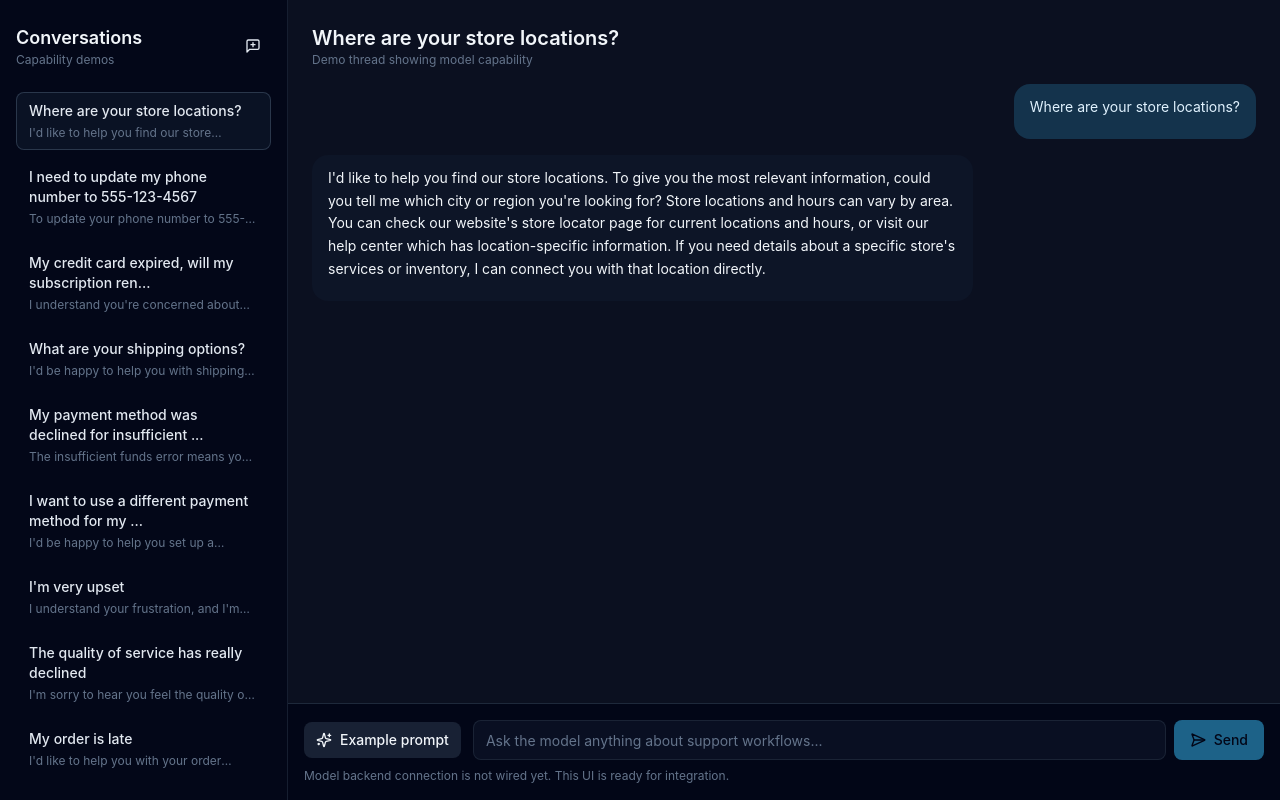
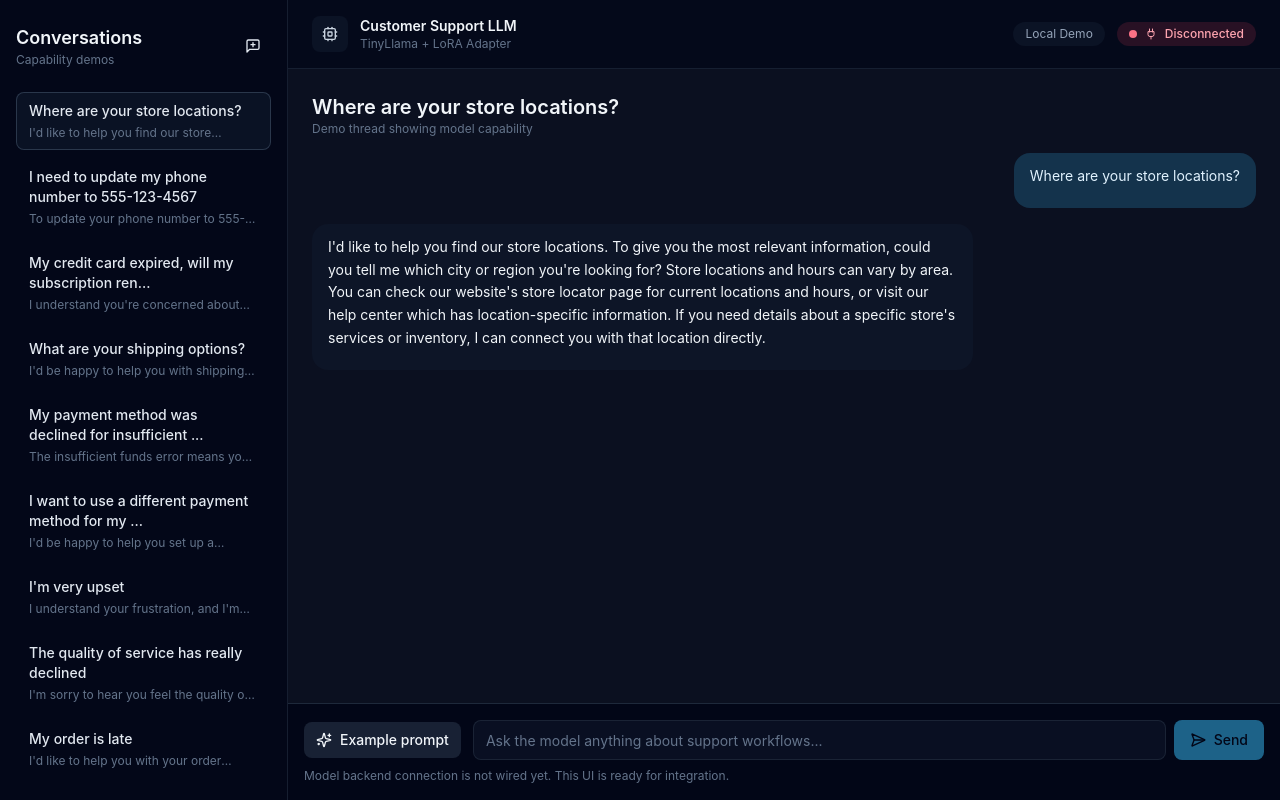
Before and after one commit to Padraigobrien08/customer-support-llm-finetune, a React (Vite) app in the folder frontend/: page / in a window 1280 px wide. Built offline with nearby package versions, Linux system fonts and the light colour scheme.

Commit message:
Add HeaderBar component to App and initialize model status

```diff
--- a/frontend/src/App.tsx
+++ b/frontend/src/App.tsx
@@ -2,6 +2,7 @@ import { useMemo, useState } from "react";
 import { ThreadList } from "@/components/ThreadList";
 import { ChatWindow } from "@/components/ChatWindow";
 import { PromptComposer } from "@/components/PromptComposer";
+import { HeaderBar } from "@/components/HeaderBar";
 import { examplePrompts, initialThreads, Thread } from "@/data/threads";
 import { generateMockReply } from "@/lib/mockModel";
 
@@ -14,6 +15,7 @@ export default function App() {
   const [activeId, setActiveId] = useState(initialThreads[0]?.id ?? "");
   const [input, setInput] = useState("");
   const [isGeneratingPrompt, setIsGeneratingPrompt] = useState(false);
+  const modelStatus: "connected" | "disconnected" = "disconnected";
 
   const activeThread = useMemo(
     () => threads.find((thread) => thread.id === activeId) || threads[0],
@@ -85,6 +87,11 @@ export default function App() {
         onNewThread={handleNewThread}
       />
       <div className="flex flex-1 flex-col">
+        <HeaderBar
+          modelName="TinyLlama + LoRA Adapter"
+          status={modelStatus}
+          environment="Local Demo"
+        />
         <ChatWindow thread={activeThread} />
         <PromptComposer
           value={input}
--- /dev/null
+++ b/frontend/src/components/HeaderBar.tsx
@@ -0,0 +1,53 @@
+import { Cpu, Plug } from "lucide-react";
+import { cn } from "@/lib/utils";
+
+interface HeaderBarProps {
+  modelName: string;
+  status: "connected" | "disconnected";
+  environment?: string;
+}
+
+export function HeaderBar({ modelName, status, environment }: HeaderBarProps) {
+  const isConnected = status === "connected";
+
+  return (
+    <header className="flex items-center justify-between border-b border-slate-800/70 bg-slate-950/70 px-6 py-4">
+      <div className="flex items-center gap-3">
+        <div className="flex h-9 w-9 items-center justify-center rounded-lg bg-slate-900/70">
+          <Cpu className="h-4 w-4 text-slate-300" />
+        </div>
+        <div>
+          <div className="text-sm font-semibold text-slate-100">
+            Customer Support LLM
+          </div>
+          <div className="text-xs text-slate-500">{modelName}</div>
+        </div>
+      </div>
+
+      <div className="flex items-center gap-3">
+        {environment && (
+          <span className="rounded-full bg-slate-900/70 px-3 py-1 text-xs text-slate-400">
+            {environment}
+          </span>
+        )}
+        <span
+          className={cn(
+            "flex items-center gap-2 rounded-full px-3 py-1 text-xs font-medium",
+            isConnected
+              ? "bg-emerald-500/15 text-emerald-300"
+              : "bg-rose-500/15 text-rose-300"
+          )}
+        >
+          <span
+            className={cn(
+              "h-2 w-2 rounded-full",
+              isConnected ? "bg-emerald-400" : "bg-rose-400"
+            )}
+          />
+          <Plug className="h-3 w-3" />
+          {isConnected ? "Connected" : "Disconnected"}
+        </span>
+      </div>
+    </header>
+  );
+}
```
